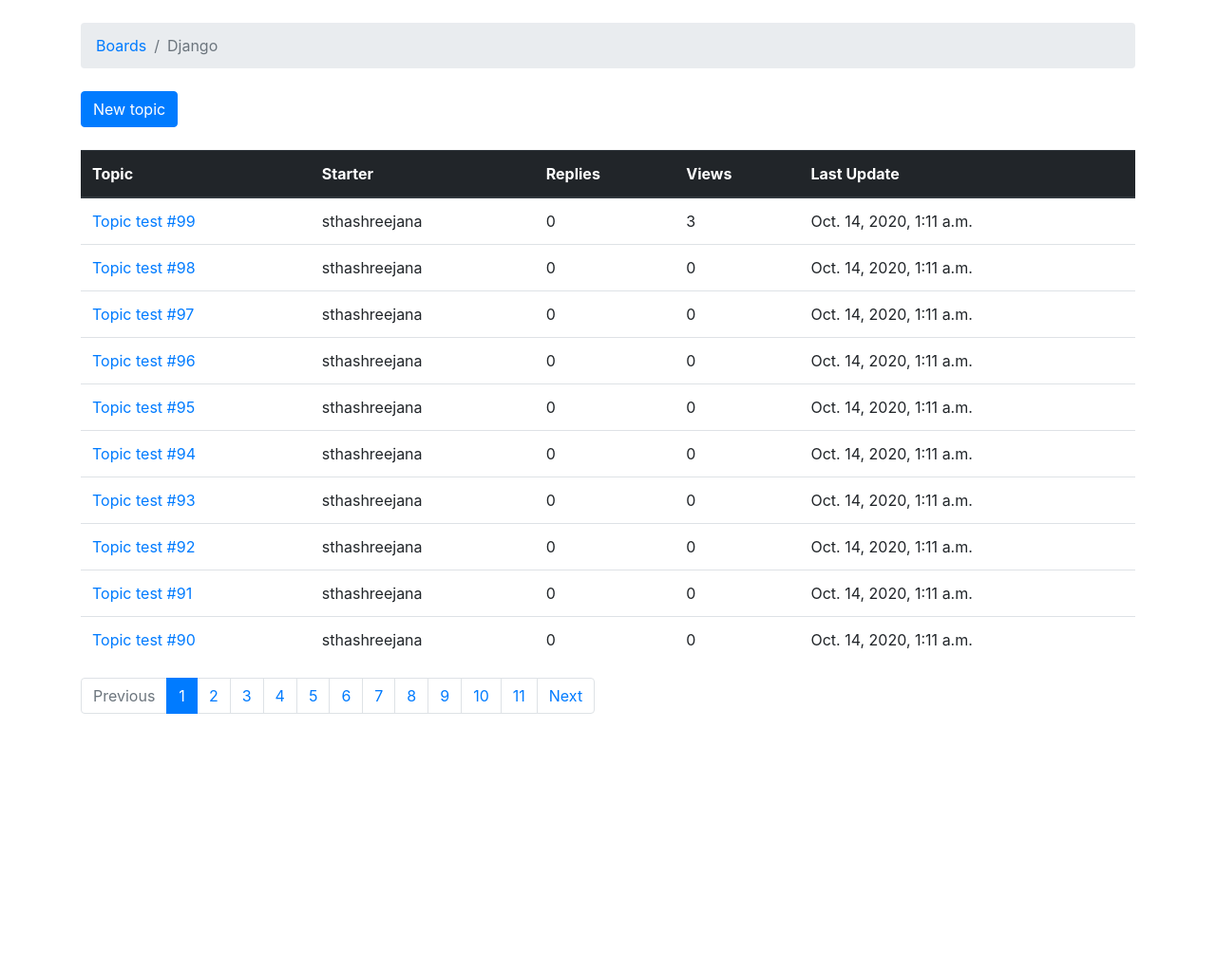
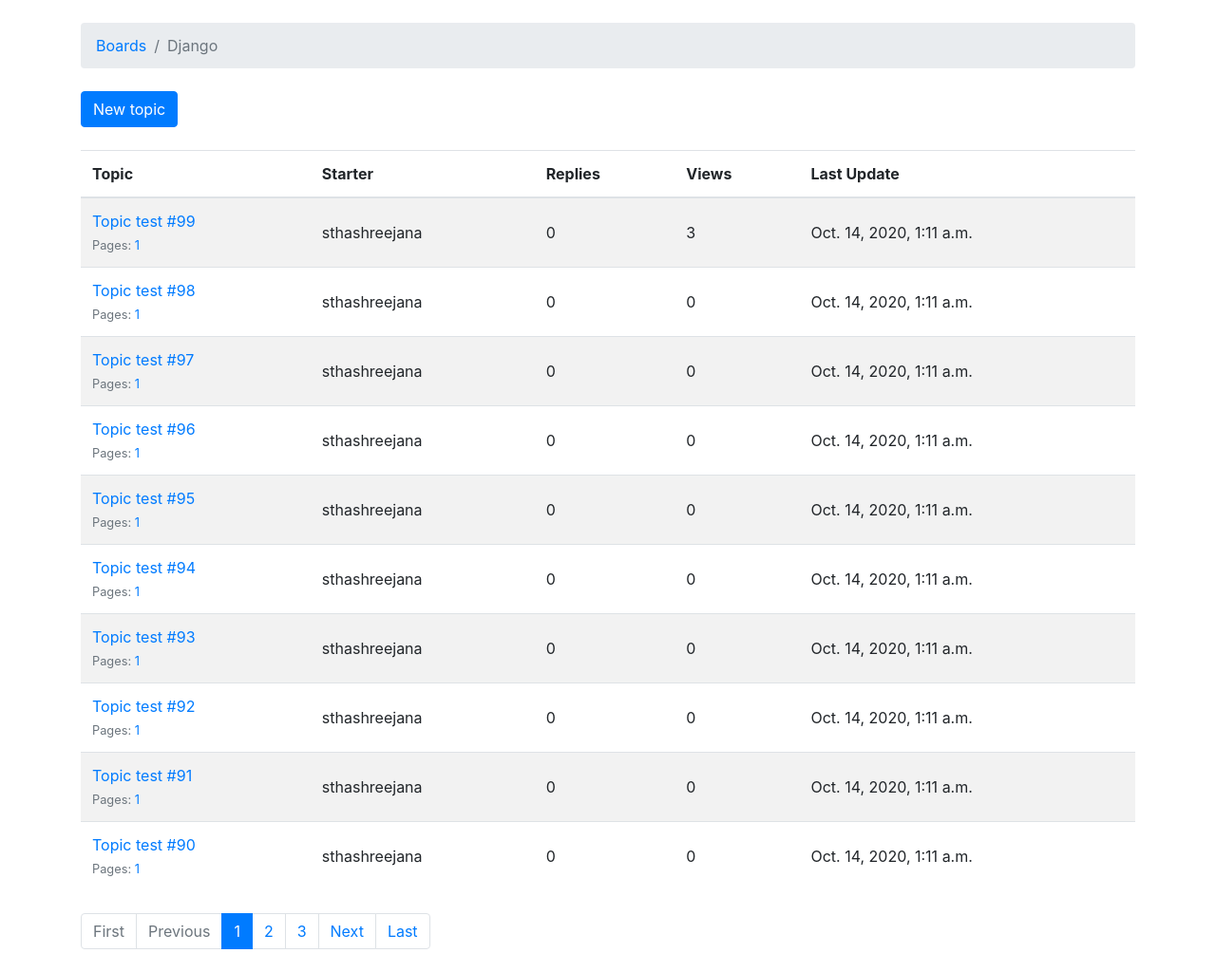
Before and after one commit to ShreejanaShrestha/forum, a Django app: page /boards/1/ in a window 1280 px wide. Shown: the part 56-1080 px from the top of the page at 95% size. Before the commit the page ends 808 px from the top, so only its background shows below. Run offline with Django 3.2, Linux system fonts and the light colour scheme; data comes from the database, SQL or seed files in the repository; both versions use the stored data as it was after the commit; some libraries are stand-ins or nearby versions; some web fonts are replaced.

Commit message:
class based view and paginations

```diff
--- a/boards/models.py
+++ b/boards/models.py
@@ -1,7 +1,11 @@
+import math
+
 from django.db import models
 from django.contrib.auth.models import User
 # Create your models here.
+from django.utils.safestring import mark_safe
 from django.utils.text import Truncator
+from markdown import markdown
 
 
 class Board(models.Model):
@@ -27,6 +31,25 @@ class Topic(models.Model):
     def __str__(self):
         return self.subject
 
+    def get_page_count(self):
+        count = self.posts.count()
+        pages = count / 20
+        return math.ceil(pages)
+
+    def has_many_pages(self, count=None):
+        if count is None:
+            count = self.get_page_count()
+        return count > 6
+
+    def get_page_range(self):
+        count = self.get_page_count()
+        if self.has_many_pages(count):
+            return range(1, 5)
+        return range(1, count + 1)
+
+    def get_last_ten_posts(self):
+        return self.posts.order_by('-created_at')[:10]
+
 
 class Post(models.Model):
     message = models.TextField(max_length=4000)
@@ -39,3 +62,6 @@ class Post(models.Model):
     def __str__(self):
         truncated_message = Truncator(self.message)
         return truncated_message.chars(30)
+
+    def get_message_as_markdown(self):
+        return mark_safe(markdown(self.message, safe_mode='escape'))
--- a/boards/views.py
+++ b/boards/views.py
@@ -2,6 +2,7 @@ from django.core.paginator import Paginator, PageNotAnInteger, EmptyPage
 from django.db.models import Count
 from django.shortcuts import render, get_object_or_404, redirect
 from django.http import HttpResponse
+from django.urls import reverse
 from django.utils import timezone
 from django.utils.decorators import method_decorator
 from django.views.generic import UpdateView, ListView
@@ -19,22 +20,22 @@ class BoardListView(ListView):
     template_name = 'home.html'
 
 
-def board_topics(request, pk):
-    board = get_object_or_404(Board, pk=pk)
-    queryset = board.topics.order_by('-last_updated').annotate(replies=Count('posts') - 1)
-    page = request.GET.get('page', 1)
-    paginator = Paginator(queryset, 10)
+class TopicListView(ListView):
+    model = Topic
+    context_object_name = 'topics'
+    template_name = 'topics.html'
+    paginate_by = 10
 
-    try:
-        topics = paginator.page(page)
-    except PageNotAnInteger:
-        # fallback to the first page
-        topics = paginator.page(1)
-    except EmptyPage:
-        # probably the user tried to add a page number
-        # in the url, so we fallback to the last page
-        topics = paginator.page(paginator.num_pages)
-    return render(request, 'topics.html', {'board': board, 'topics': topics})
+    def get_context_data(self, **kwargs):
+        kwargs['board'] = self.board
+        return super().get_context_data(**kwargs)
+
+    def get_queryset(self):
+        self.board = get_object_or_404(Board, pk=self.kwargs.get('pk'))
+        queryset = self.board.topics.order_by('-last_updated').annotate(replies=Count('posts') - 1)
+        return queryset
+
+
 
 @login_required
 def new_topic(request, pk):
@@ -58,11 +59,27 @@ def new_topic(request, pk):
     return render(request, 'new_topic.html', {'board': board, 'form': form })
 
 
-def topic_posts(request, pk, topic_pk):
-    topic = get_object_or_404(Topic, board__pk=pk, pk=topic_pk)
-    topic.views += 1
-    topic.save()
-    return render(request, 'topic_posts.html', {'topic': topic})
+
+class PostListView(ListView):
+    model = Post
+    context_object_name = 'posts'
+    template_name = 'topic_posts.html'
+    paginate_by = 2
+
+    def get_context_data(self, **kwargs):
+        session_key = 'viewed_topic_{}'.format(self.topic.pk)  # <-- here
+        if not self.request.session.get(session_key, False):
+            self.topic.views += 1
+            self.topic.save()
+            self.request.session[session_key] = True
+        kwargs['topic'] = self.topic
+        return super().get_context_data(**kwargs)
+
+    def get_queryset(self):
+        self.topic = get_object_or_404(Topic, board__pk=self.kwargs.get('pk'), pk=self.kwargs.get('topic_pk'))
+        queryset = self.topic.posts.order_by('created_at')
+        return queryset
+
 
 
 @login_required
@@ -75,7 +92,18 @@ def reply_topic(request, pk, topic_pk):
             post.topic = topic
             post.created_by = request.user
             post.save()
-            return redirect('topic_posts', pk=pk, topic_pk=topic_pk)
+
+            topic.last_updated = timezone.now()
+            topic.save()
+
+            topic_url = reverse('topic_posts', kwargs={'pk': pk, 'topic_pk': topic_pk})
+            topic_post_url = '{url}?page={page}#{id}'.format(
+                url=topic_url,
+                id=post.pk,
+                page=topic.get_page_count()
+            )
+
+            return redirect(topic_post_url)
     else:
         form = PostForm()
     return render(request, 'reply_topic.html', {'topic': topic, 'form': form})
--- a/simpleproject/urls.py
+++ b/simpleproject/urls.py
@@ -46,11 +46,12 @@ urlpatterns = [
          auth_views.PasswordChangeDoneView.as_view(template_name='password_change_done.html'),
          name='password_change_done'),
     # path('boards/<pk>', views.board_topics, name='board_topics'),
-    url(r'^boards/(?P<pk>\d+)/$', views.board_topics, name='board_topics'),
+    url(r'^boards/(?P<pk>\d+)/$', views.TopicListView.as_view(), name='board_topics'),
     url(r'^boards/(?P<pk>\d+)/new/$', views.new_topic, name='new_topic'),
-    url(r'^boards/(?P<pk>\d+)/topics/(?P<topic_pk>\d+)/$', views.topic_posts, name='topic_posts'),
+    url(r'^boards/(?P<pk>\d+)/topics/(?P<topic_pk>\d+)/$', views.PostListView.as_view(), name='topic_posts'),
     url(r'^boards/(?P<pk>\d+)/topics/(?P<topic_pk>\d+)/reply/$', views.reply_topic, name='reply_topic'),
     url(r'^boards/(?P<pk>\d+)/topics/(?P<topic_pk>\d+)/posts/(?P<post_pk>\d+)/edit/$',
         views.PostUpdateView.as_view(), name='edit_post'),
+url(r'^settings/account/$', accounts_views.UserUpdateView.as_view(), name='my_account'),
     path('admin/', admin.site.urls),
 ]
--- a/templates/base.html
+++ b/templates/base.html
@@ -5,7 +5,6 @@
   <title>{% block title %}Django Boards {% endblock %}</title>
   <link rel="stylesheet" href="{% static 'css/bootstrap.min.css' %}">
   <link href="https://fonts.googleapis.com/css2?family=Peralta&display=swap" rel="stylesheet">
-
 <!--   <link href="https://fonts.googleapis.com/css2?family=Poppins:wght@300;400;500;600&display=swap" rel="stylesheet"> -->
   {% block stylesheet %}
 
@@ -58,6 +57,7 @@
   <script src="{% static 'js/jquery-3.5.1.min.js' %}"></script>
   <script src="https://cdnjs.cloudflare.com/ajax/libs/popper.js/1.12.9/umd/popper.min.js" integrity="sha384-ApNbgh9B+Y1QKtv3Rn7W3mgPxhU9K/ScQsAP7hUibX39j7fakFPskvXusvfa0b4Q" crossorigin="anonymous"></script>
   <script src="{% static 'js/bootstrap.min.js' %}"></script>
+  {% block javascript %} {% endblock %}
 <!--  <script src="https://unpkg.com/@popperjs/core@2/dist/umd/popper.js"></script>-->
 
 </body>
--- /dev/null
+++ b/templates/includes/pagination.html
@@ -0,0 +1,60 @@
+{% if is_paginated %}
+  <nav aria-label="Topics pagination" class="mb-4">
+    <ul class="pagination">
+      {% if page_obj.number > 1 %}
+        <li class="page-item">
+          <a class="page-link" href="?page=1">First</a>
+        </li>
+      {% else %}
+        <li class="page-item disabled">
+          <span class="page-link">First</span>
+        </li>
+      {% endif %}
+
+      {% if page_obj.has_previous %}
+        <li class="page-item">
+          <a class="page-link" href="?page={{ page_obj.previous_page_number }}">Previous</a>
+        </li>
+      {% else %}
+        <li class="page-item disabled">
+          <span class="page-link">Previous</span>
+        </li>
+      {% endif %}
+
+      {% for page_num in paginator.page_range %}
+        {% if page_obj.number == page_num %}
+          <li class="page-item active">
+            <span class="page-link">
+              {{ page_num }}
+              <span class="sr-only">(current)</span>
+            </span>
+          </li>
+        {% elif page_num > page_obj.number|add:'-3' and page_num < page_obj.number|add:'3' %}
+          <li class="page-item">
+            <a class="page-link" href="?page={{ page_num }}">{{ page_num }}</a>
+          </li>
+        {% endif %}
+      {% endfor %}
+
+      {% if page_obj.has_next %}
+        <li class="page-item">
+          <a class="page-link" href="?page={{ page_obj.next_page_number }}">Next</a>
+        </li>
+      {% else %}
+        <li class="page-item disabled">
+          <span class="page-link">Next</span>
+        </li>
+      {% endif %}
+
+      {% if page_obj.number != paginator.num_pages %}
+        <li class="page-item">
+          <a class="page-link" href="?page={{ paginator.num_pages }}">Last</a>
+        </li>
+      {% else %}
+        <li class="page-item disabled">
+          <span class="page-link">Last</span>
+        </li>
+      {% endif %}
+    </ul>
+  </nav>
+{% endif %}
--- a/templates/topics.html
+++ b/templates/topics.html
@@ -13,8 +13,9 @@
   <div class="mb-4">
     <a href="{% url 'new_topic' board.pk %}" class="btn btn-primary">New topic</a>
   </div>
-    <table class="table">
-    <thead class="thead-dark">
+
+  <table class="table table-striped mb-4">
+    <thead class="thead-inverse">
       <tr>
         <th>Topic</th>
         <th>Starter</th>
@@ -25,56 +26,31 @@
     </thead>
     <tbody>
       {% for topic in topics %}
+        {% url 'topic_posts' board.pk topic.pk as topic_url %}
         <tr>
-        <td><a href="{% url 'topic_posts' board.pk topic.pk %}">{{ topic.subject }}</a></td>
-        <td>{{ topic.starter.username }}</td>
-        <td>{{ topic.replies }}</td>
-        <td>{{ topic.views }}</td>
-        <td>{{ topic.last_updated }}</td>
+          <td>
+            <p class="mb-0">
+              <a href="{{ topic_url }}">{{ topic.subject }}</a>
+            </p>
+            <small class="text-muted">
+              Pages:
+              {% for i in topic.get_page_range %}
+                <a href="{{ topic_url }}?page={{ i }}">{{ i }}</a>
+              {% endfor %}
+              {% if topic.has_many_pages %}
+              ... <a href="{{ topic_url }}?page={{ topic.get_page_count }}">Last Page</a>
+              {% endif %}
+            </small>
+          </td>
+          <td class="align-middle">{{ topic.starter.username }}</td>
+          <td class="align-middle">{{ topic.replies }}</td>
+          <td class="align-middle">{{ topic.views }}</td>
+          <td class="align-middle">{{ topic.last_updated }}</td>
         </tr>
       {% endfor %}
     </tbody>
   </table>
 
- {% if topics.has_other_pages %}
-  <nav aria-label="Topics pagination" class="mb-4">
-    <ul class="pagination">
-      {% if topics.has_previous %}
-        <li class="page-item">
-          <a class="page-link" href="?page={{ topics.previous_page_number }}">Previous</a>
-        </li>
-      {% else %}
-        <li class="page-item disabled">
-          <span class="page-link">Previous</span>
-        </li>
-      {% endif %}
+  {% include 'includes/pagination.html' %}
 
-      {% for page_num in topics.paginator.page_range %}
-        {% if topics.number == page_num %}
-          <li class="page-item active">
-            <span class="page-link">
-              {{ page_num }}
-              <span class="sr-only">(current)</span>
-            </span>
-          </li>
-        {% else %}
-          <li class="page-item">
-            <a class="page-link" href="?page={{ page_num }}">{{ page_num }}</a>
-          </li>
-        {% endif %}
-      {% endfor %}
-
-      {% if topics.has_next %}
-        <li class="page-item">
-          <a class="page-link" href="?page={{ topics.next_page_number }}">Next</a>
-        </li>
-      {% else %}
-        <li class="page-item disabled">
-          <span class="page-link">Next</span>
-        </li>
-      {% endif %}
-    </ul>
-  </nav>
-{% endif %}
-
- {% endblock%}
+{% endblock %}
```
Also changed, not shown: accounts/views.py (+18 -0 lines), boards/templatetags/gravatar.py (added, +19 -0 lines), simpleproject/settings.py (+1 -6 lines), templates/edit_post.html (+12 -0 lines), templates/my_account.html (added, +19 -0 lines), templates/reply_topic.html (+15 -2 lines), templates/topic_posts.html (+7 -3 lines), db.sqlite3. Lines whose indentation alone changed are shown as unchanged.
